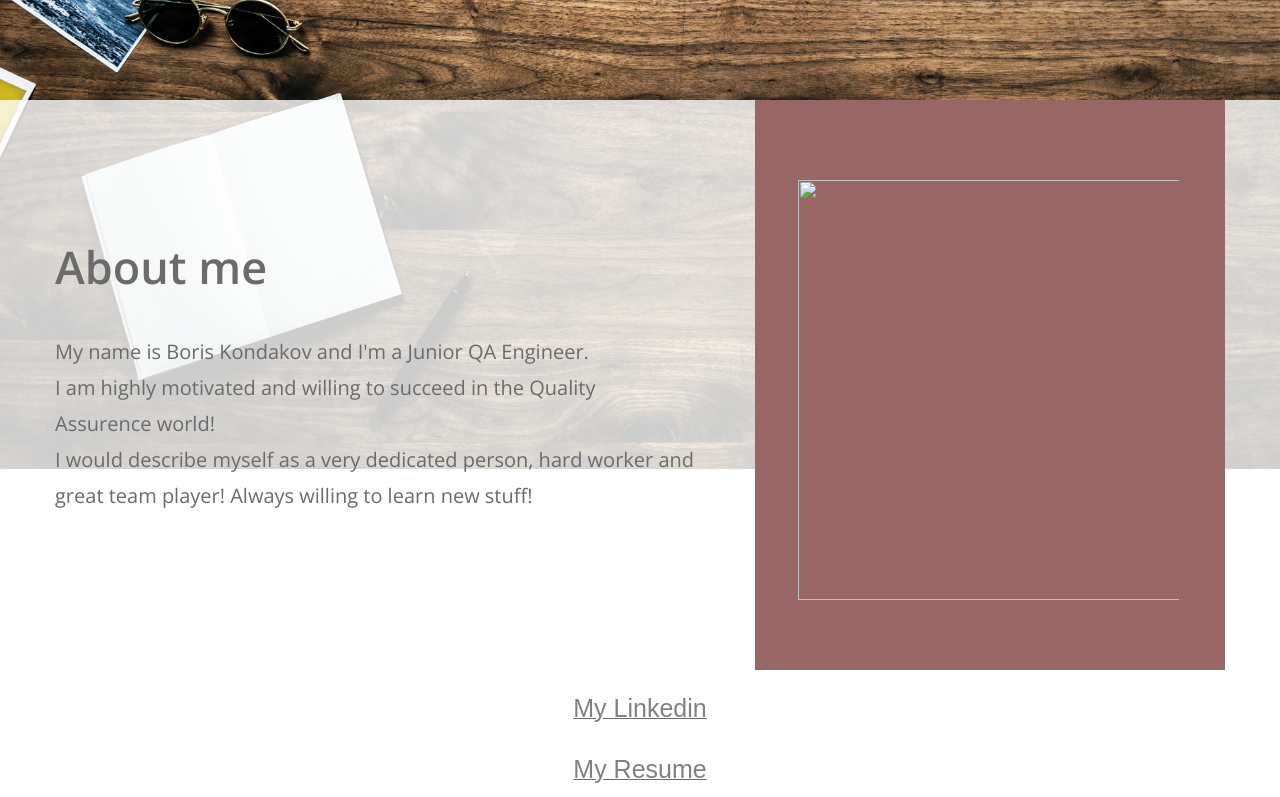
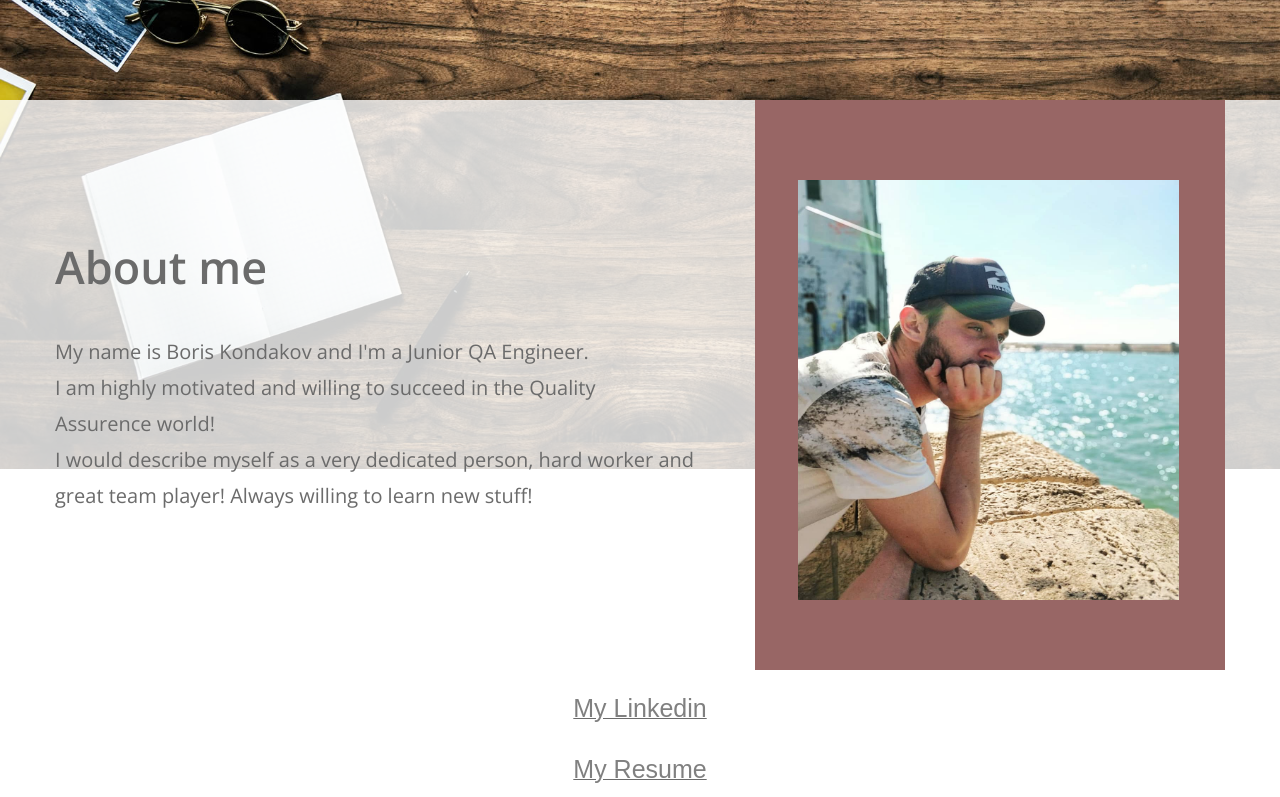
Before and after one commit to kondakov725/BorisKondakov, a plain HTML site: page index.html in a window 1280 px wide. Shown: the part 430-1227 px from the top of the page. Drawn offline with nearby package versions, Linux system fonts and the light colour scheme; files whose address does not match are found by name.

Commit message:
Update index.html

```diff
--- a/index.html
+++ b/index.html
@@ -52,7 +52,7 @@ https://templatemo.com/tm-530-mini-profile
               <div class="tm-welcome-right">
 
                 <p class="mb-0">
-				<img style="padding-right:69px" src="C:\Users\kondakov725\Desktop\Mysite3\cofohvwyrfeinrbr\IMG_20200130_160416_579.jpg" width="450" height="420">
+				<img style="padding-right:69px" src="C:\Users\kondakov725\Desktop\Mysite3\cofohvwyrfeinrbr\img\WhatsApp Image 2021-01-06 at 20.46.12.jpeg" width="450" height="420">
                 </p>
               </div>
             </div>
```
